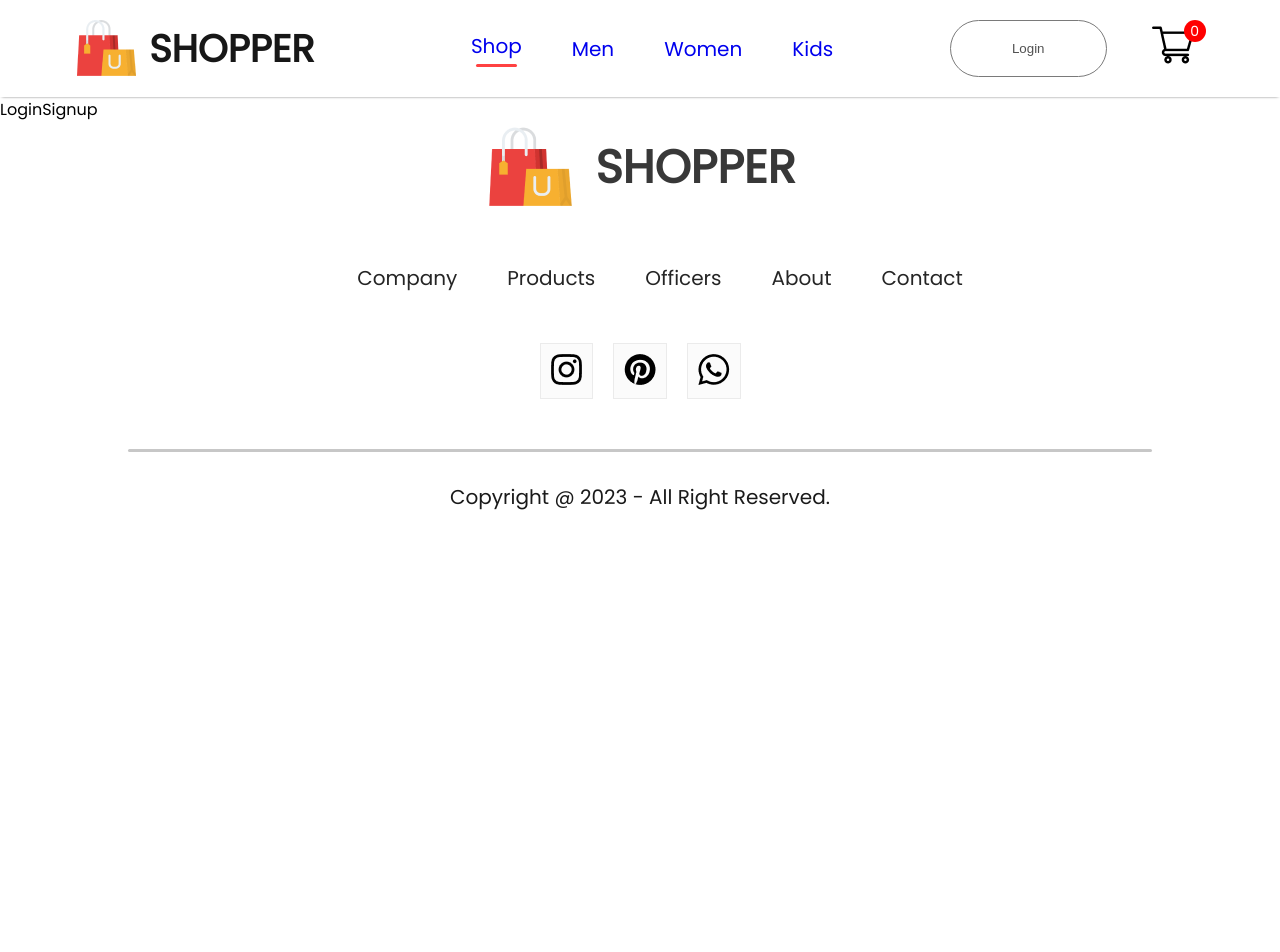
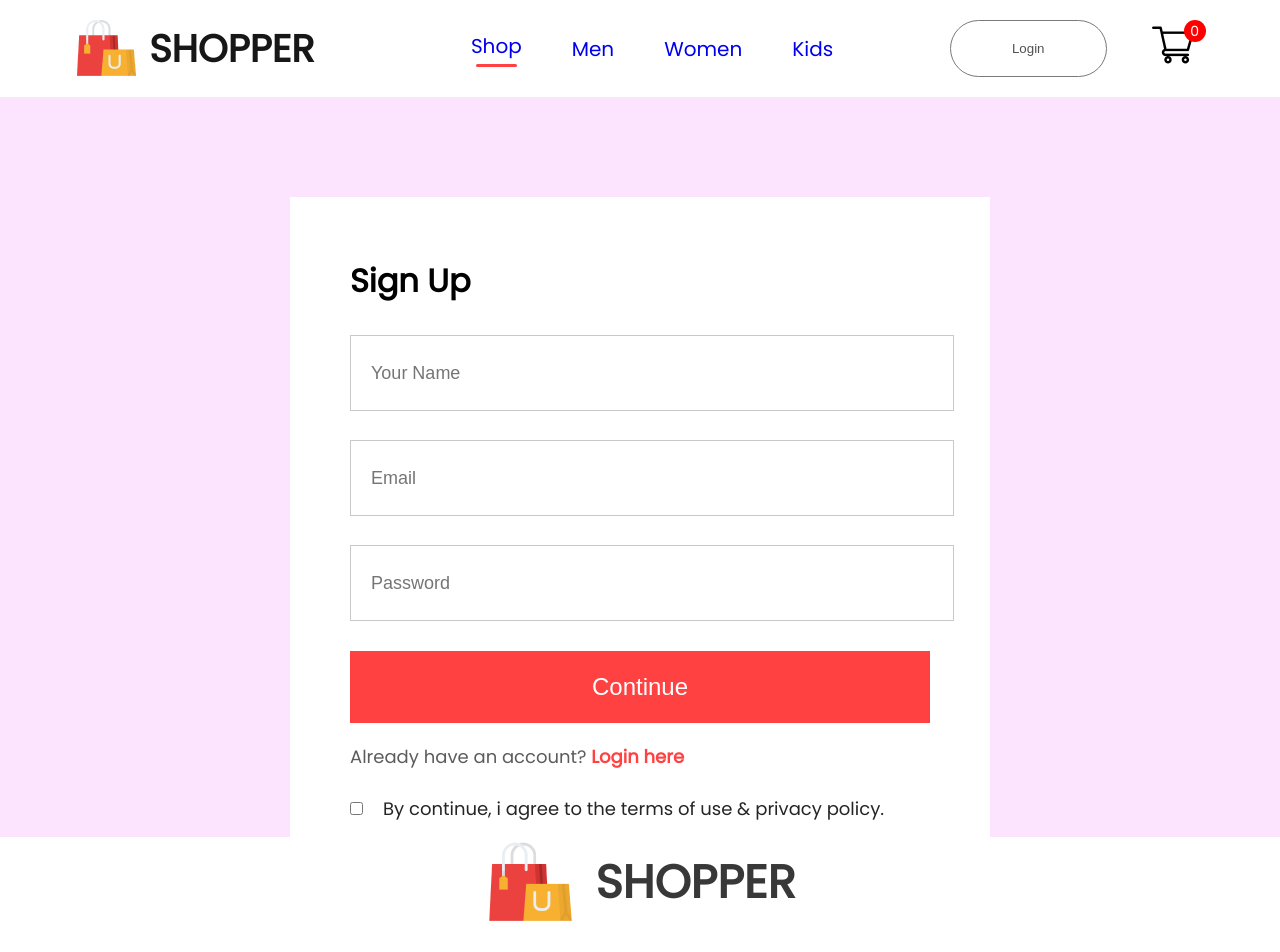
Before and after one commit to NzmAll/ecommerce-site, a React (Create React App) app in the folder frontend/: page /login in a window 1280 px wide. Shown: the top 952 px of the page. Before the commit the page ends 800 px from the top, so only its background shows below. Built offline with nearby package versions, Linux system fonts and the light colour scheme.

Commit message:
Login-Signup page added

```diff
--- /dev/null
+++ b/frontend/src/Pages/CSS/LoginSignup.css
@@ -0,0 +1,69 @@
+.loginsignup {
+  width: 100%;
+  height: 80vh;
+  background: rgb(252, 227, 254);
+  padding-top: 100px;
+}
+
+.loginsignup-container {
+  width: 580px;
+  height: 600px;
+  background: rgb(255, 255, 255);
+  margin: auto;
+  padding: 40px 60px;
+}
+
+.loginsignup-container h1 {
+  margin: 20px 0;
+}
+
+.loginsignup-fields {
+  display: flex;
+  flex-direction: column;
+  gap: 29px;
+  margin-top: 30px;
+}
+
+.loginsignup-fields input {
+  height: 72px;
+  width: 100%;
+  padding-left: 20px;
+  border: 1px solid rgb(201, 201, 201);
+  outline: none;
+  color: rgb(92, 92, 92);
+  font-size: 18px;
+}
+
+.loginsignup-container button {
+  width: 580px;
+  height: 72px;
+  color: rgb(255, 255, 255);
+  background: rgb(255, 65, 65);
+  margin-top: 30px;
+  border: none;
+  font-size: 24px;
+  font-weight: 500;
+  cursor: pointer;
+}
+
+.loginsignup-login {
+  margin-top: 20px;
+  color: rgb(92, 92, 92);
+  font-size: 18px;
+  font-weight: 500;
+}
+
+.loginsignup-login span {
+  color: rgb(255, 65, 65);
+  font-weight: 600;
+}
+
+.loginsignup-agree {
+  display: flex;
+  align-items: center;
+  margin-top: 25px;
+  gap: 20px;
+  color: rgb(37, 37, 37);
+  font-size: 18px;
+  font-weight: 500;
+}
--- a/frontend/src/Pages/LoginSignup.jsx
+++ b/frontend/src/Pages/LoginSignup.jsx
@@ -1,9 +1,27 @@
-import React from 'react'
+import React from "react";
+import "./CSS/LoginSignup.css";
 
 const LoginSignup = () => {
   return (
-    <div>LoginSignup</div>
-  )
-}
+    <div className="loginsignup">
+      <div className="loginsignup-container">
+        <h1>Sign Up</h1>
+        <div className="loginsignup-fields">
+          <input type="text" placeholder="Your Name" />
+          <input type="email" placeholder="Email" />
+          <input type="password" placeholder="Password" />
+        </div>
+        <button>Continue</button>
+        <p className="loginsignup-login">
+          Already have an account? <span>Login here</span>
+        </p>
+        <div className="loginsignup-agree">
+          <input type="checkbox" name="" id="" />
+          <p>By continue, i agree to the terms of use & privacy policy.</p>
+        </div>
+      </div>
+    </div>
+  );
+};
 
-export default LoginSignup
+export default LoginSignup;
```
